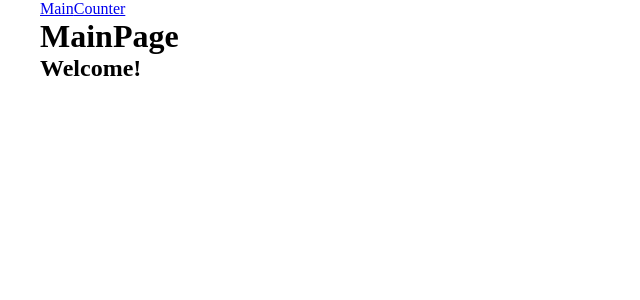
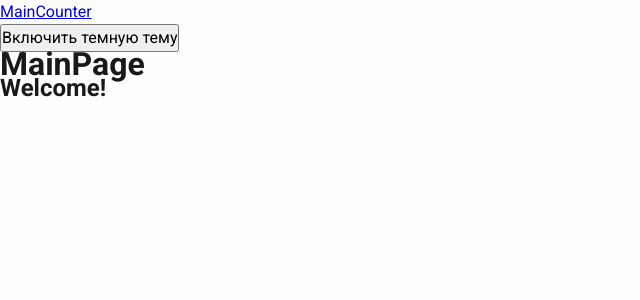
Before and after one commit to polozovaanastasia/advanced_react, a React app: page / in a window 1280 px wide. Shown: the top 300 px of the page, without its empty margins (0-640 px from the left). Built offline with nearby package versions, Linux system fonts and the light colour scheme.

Commit message:
ThemeContext, styles.

```diff
--- a/public/index.html
+++ b/public/index.html
@@ -3,6 +3,13 @@
     <head>
         <meta charset="UTF-8" />
         <meta name="viewport" content="width=device-width, initial-scale=1.0" />
+
+        <link rel="preconnect" href="https://fonts.googleapis.com" />
+        <link rel="preconnect" href="https://fonts.gstatic.com" crossorigin />
+        <link
+            href="https://fonts.googleapis.com/css2?family=Roboto:ital,wght@0,100..900;1,100..900&display=swap"
+            rel="stylesheet"
+        />
         <title>Document</title>
     </head>
     <body>
--- a/src/App.tsx
+++ b/src/App.tsx
@@ -1,14 +1,33 @@
 import { CounterPageLazy } from "@pages/counterPage/counterPage.lazy";
 import { MainPageLazy } from "@pages/mainPage/mainPage.lazy";
-import { Suspense } from "react";
+import { Suspense, useContext } from "react";
 import { Link, Route, Routes } from "react-router-dom";
-import "./index.scss";
+import "./styles/index.scss";
+import {
+    LOCAL_STORAGE_THEME_KEY,
+    Theme,
+    ThemeContext,
+} from "./theme/themeContext";
 
 function App() {
+    const { theme, setTheme } = useContext(ThemeContext);
+
+    const toggleThemes = () => {
+        const newTheme = theme === Theme.DARK ? Theme.LIGHT : Theme.DARK;
+
+        setTheme(newTheme);
+        localStorage.setItem(LOCAL_STORAGE_THEME_KEY, newTheme);
+    };
     return (
-        <div className="app">
+        <div className={`app ${theme}`}>
             <Link to="/">Main</Link>
             <Link to="counter">Counter</Link>
+            <br />
+            <button onClick={toggleThemes}>
+                {theme === Theme.LIGHT
+                    ? "Включить темную тему"
+                    : "Включить светлую тему"}
+            </button>
             <Suspense fallback={<div>Loading...</div>}>
                 <Routes>
                     <Route path="/" element={<MainPageLazy />} />
--- a/src/index.tsx
+++ b/src/index.tsx
@@ -1,6 +1,7 @@
 import { createRoot } from "react-dom/client";
 import { BrowserRouter } from "react-router-dom";
 import App from "./App";
+import ThemeProvider from "./theme/themeProvider";
 
 const container = document.getElementById("root");
 
@@ -8,7 +9,9 @@
     const root = createRoot(container);
     root.render(
         <BrowserRouter>
-            <App />
+            <ThemeProvider>
+                <App />
+            </ThemeProvider>
         </BrowserRouter>
     );
 }
--- /dev/null
+++ b/src/styles/index.scss
@@ -0,0 +1,13 @@
+@import url("./reset.scss");
+@import url("./variables/global.scss");
+@import url("./themes/normale.scss");
+@import url("./themes/dark.scss");
+
+.app {
+    // max-width: 1200px;
+    min-height: 100vh;
+    // margin: 0 auto;
+    background-color: var(--bg-color);
+    color: var(--main-font-color);
+    font: var(--font-m);
+}
--- a/src/index.scss
+++ b/src/styles/reset.scss
@@ -4,7 +4,10 @@
     box-sizing: border-box;
 }
 
-.app {
-    max-width: 1200px;
-    margin: 0 auto;
+input,
+button,
+select,
+textarea {
+    margin: 0;
+    font: inherit;
 }
--- /dev/null
+++ b/src/styles/themes/dark.scss
@@ -0,0 +1,6 @@
+.app.dark {
+    --bg-color: #252525;
+    --main-color: #24484e;
+    --accent-color: #f15a3b;
+    --main-font-color: #fdfdfd;
+}
--- /dev/null
+++ b/src/styles/themes/normale.scss
@@ -0,0 +1,6 @@
+.app.light {
+    --bg-color: #fdfdfd;
+    --main-color: #24484e;
+    --accent-color: #f15a3b;
+    --main-font-color: #191919;
+}
--- /dev/null
+++ b/src/styles/variables/global.scss
@@ -0,0 +1,10 @@
+:root {
+    --font-family-main: "Roboto", sans-serif;
+
+    --font-size-m: 16px;
+    --font-line-m: 24px;
+    --font-m: var(--font-size-m) / var(--font-line-m) var(--font-family-main);
+
+    --font-size-l: 24px;
+    --font-line-l: 32px;
+}
--- /dev/null
+++ b/src/theme/themeContext.ts
@@ -0,0 +1,19 @@
+import { createContext } from "react";
+
+export enum Theme {
+    DARK = "dark",
+    LIGHT = "light",
+}
+
+export type ThemeContextType = {
+    theme: Theme;
+    setTheme: (theme: Theme) => void;
+};
+
+export const ThemeContext = createContext<ThemeContextType>({
+    theme: Theme.LIGHT,
+    setTheme: () => {
+        throw new Error("setTheme was called outside of ThemeProvider");
+    },
+});
+export const LOCAL_STORAGE_THEME_KEY = "theme";
--- /dev/null
+++ b/src/theme/themeProvider.tsx
@@ -0,0 +1,25 @@
+import { useMemo, useState } from "react";
+import { LOCAL_STORAGE_THEME_KEY, Theme, ThemeContext } from "./themeContext";
+
+type ThemeProviderType = {
+    children: React.ReactNode;
+};
+
+const defaultTheme =
+    (localStorage.getItem(LOCAL_STORAGE_THEME_KEY) as Theme) || Theme.LIGHT;
+
+function ThemeProvider({ children }: ThemeProviderType) {
+    const [theme, setTheme] = useState<Theme>(defaultTheme);
+
+    const defaultProps = useMemo(
+        () => ({ theme: theme, setTheme: setTheme }),
+        [theme]
+    );
+    return (
+        <ThemeContext.Provider value={defaultProps}>
+            {children}
+        </ThemeContext.Provider>
+    );
+}
+
+export default ThemeProvider;
--- a/tsconfig.json
+++ b/tsconfig.json
@@ -5,6 +5,7 @@
         "moduleResolution": "node",
         "baseUrl": "./",
         "paths": {
+            "src/*": ["src/*"],
             "@components/*": ["src/components/*"],
             "@pages/*": ["src/pages/*"]
         },
```
Also changed, not shown: 4 other files (tests, documents, lock files or other folders).
